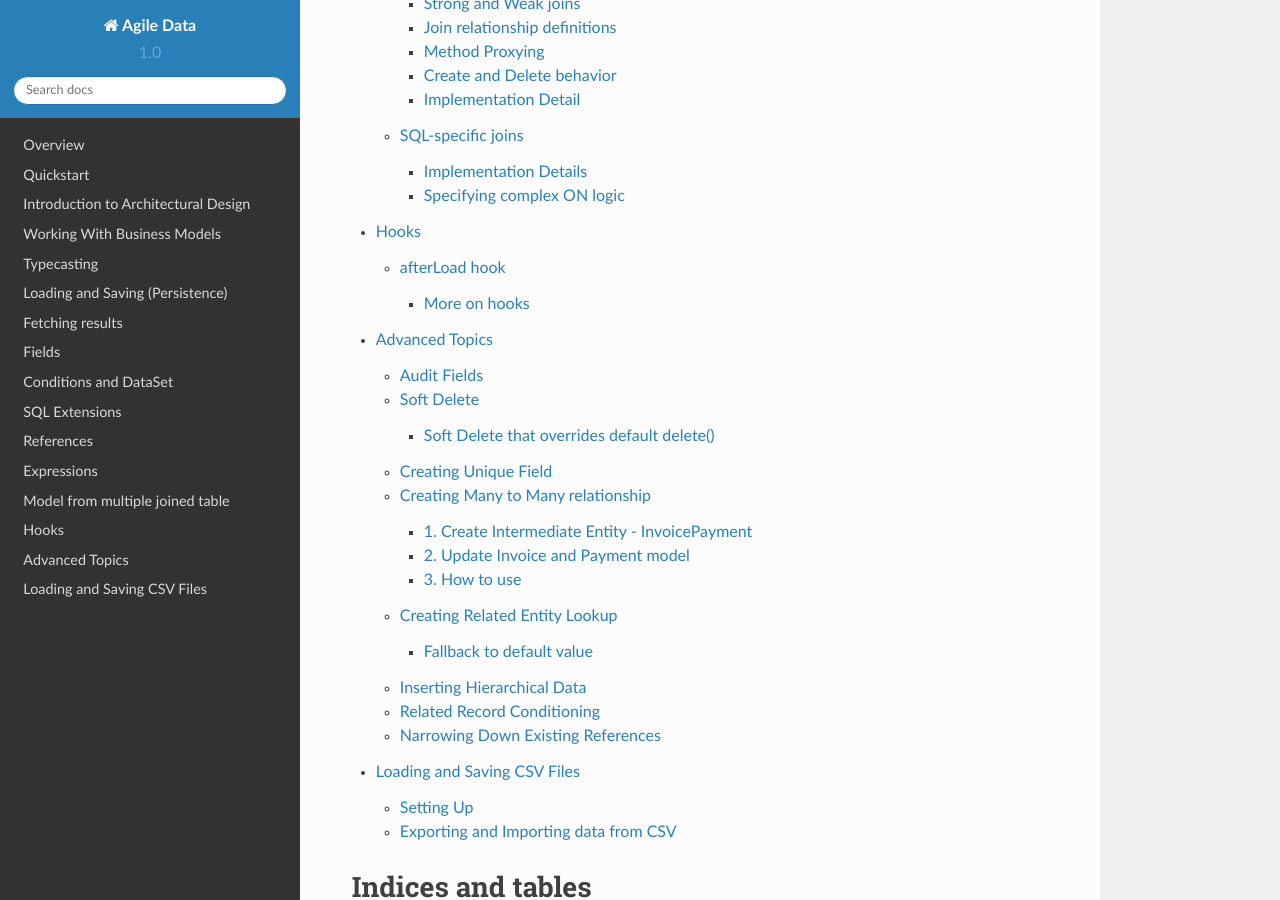
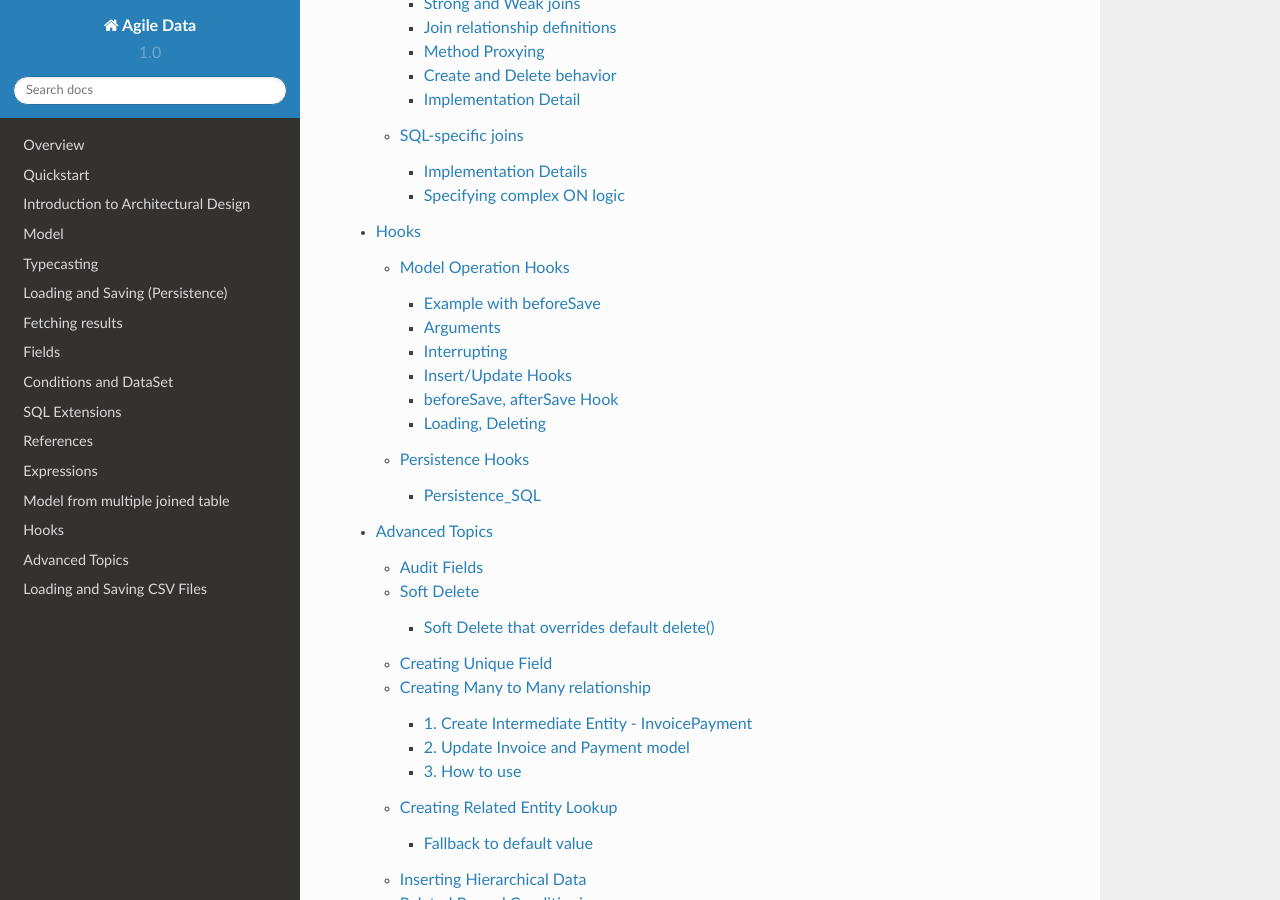
Before and after one commit to atk4/data, a Sphinx documentation site: the page built from docs/index.rst, in a window 1280 px wide and 900 px high, scrolled down 4992 px. Built offline with Sphinx 7.4.7 and the Read the Docs theme 2.0.0, drawn with Linux system fonts in a browser that asks for light colours; pages that are not in the unit, such as notebooks, are missing from menus; part of the change alters nothing that is shown; some of the changed text lies outside the part shown.

Commit message:
add documentation

```diff
--- a/docs/hooks.rst
+++ b/docs/hooks.rst
@@ -4,44 +4,173 @@
 Hooks
 =====
 
-.. php:class:: Model
+Hook is a mechanism for adding callbacks. The core features of Hook sub-system
+(explained in detail here http://agile-core.readthedocs.io/en/develop/hook.html)
+include:
 
-.. important::
+ - ability to define "spots" in PHP code, such as "beforeLoad".
+ - ability to add callbacks to be executed when PHP goes over the spot.
+ - prioritization of callbacks
+ - ability to pass arguments to callbacks
+ - ability to collect response from callbacks
+ - ability to break hooks (will stop any other hook execution)
 
-Please never use ``$this`` inside your hook to refer to the model. The model
-is always passed as a first argument. If you ever use ``$this`` then your
-model will perform very weirdly when cloned::
+:php:ref:`Model` implements hook trait and defines various hooks which will allow
+you to execute code before or after various operations, such as save, load etc.
+
+Model Operation Hooks
+=====================
+
+All of model operations (adding, updating, loading and deleting) have
+two hooks - one that executes before operation and another that executes
+after.
+
+Those hooks are database-agnostic, so regardless where you save your
+model data, your `beforeSave` hook will be triggered.
+
+If database has transaction support, then hooks will be executed while
+inside the same transaction:
+
+ - begin transaction
+ - beforeSave
+ - actual save
+ - reload (see :php:attr:`Model::_reload_after_save`)
+ - afterSave
+ - commit
+
+if your afterSave hook creates exception, then the entire opperation will be rolled back.
+
+Example with beforeSave
+-----------------------
+
+The next code snippet demonstrates a basic usage of a `beforeSave` hook. This one
+will update field values just before record is saved::
 
     $m->addHook('beforeSave', function($m) {
-        $this['name'] = 'John';  // WRONG!
-        $m['surname'] = 'Smith'; // GOOD
+        $m['name'] = strtoupper($m['name']);
+        $m['surname'] = strtoupper($m['surname']);
     });
 
-    $m->insert([]);
-    // Will save into DB:  ['surname'=>'Smith'];
+    $m->insert(['name'=>'John', 'surname'=>'Smith']);
 
-    echo $m['name'];   // Will contain 'John', which it shouldn't
-                       // because insert() is not supposed to affect active record
+    // Will save into DB:  ['name'=>'JOHN', 'surname'=>'SMITH'];
 
-afterLoad hook
---------------
-You can return false from afterLoad hook to prevent yielding of particular data rows.
+Arguments
+---------
 
-Use it like this::
+When you define a callback, then you'll receive reference to model from all the hooks.
+It's important that you use this argument instead of $this to perform operation, otherwise
+you can run into problems with cloned models.
 
-$model->addHook('afterLoad', function ($m) {
-    if ($m['date'] < $m->date_from) {
-        $m->breakHook(false); // will not yield such data row
-    }
-    // otherwise yields data row
-});
+Callbacks does non expect anything to be returned, but you can modify fields of the
+model.
 
-Also this approach can be used to prevent data row to be loaded. If you return false
+Interrupting
+------------
+
+You can also break all "before" hooks which will result in cancellation of the original action::
+
+    $m->breakHook(false);
+
+If you break beforeSave, then the save operation will not take place, although model will assume
+the operation was successful.
+
+You can also berak beforeLoad hook which can be used to skip rows::
+
+    $model->addHook('afterLoad', function ($m) {
+        if ($m['date'] < $m->date_from) {
+            $m->breakHook(false); // will not yield such data row
+        }
+        // otherwise yields data row
+    });
+
+This will also prevent data from being loaded. If you return false
 from afterLoad hook, then record which we just loaded will be instantly unloaded.
-This can be helpful in some cases.
+This can be helpful in some cases, although you should still use :php:meth:`Model::addCondition`
+where possible as it is much more efficient.
 
+Insert/Update Hooks
+-------------------
 
-More on hooks
-===========
+Insert/Update are triggered from inside save() method but are based on current state of
+:php:meth:`Model::loaded`:
 
-Coming soon
+ - beforeInsert($m, &$data) (creating new records only)
+ - afterInsert($m, $id)
+ - beforeUpdate($m, &$data) (updating existing records only. Not executed if model is not dirty)
+ - afterUpdate($m)
+
+The $data argument will contain array of actual data (field=>value) to be saved, which you can
+use to withdraw certain fields from actually being saved into the database (by unsetting it's value).
+
+afterInsert will receive either $id of new record or null if model couldn't procude ID field. Also,
+afterInsert is actually called before :php:meth:`Model::_reload_after_save` reloading is done.
+
+beforeSave, afterSave Hook
+--------------------------
+
+A good place to hook is beforeSave as it will be fired when adding new records or
+modifying existing ones:
+
+ - beforeSave($m) (saving existing or new records. Not executed if model is not dirty)
+ - afterSave($m) (same as above)
+
+You might consider "save" to be a higher level hook, as beforeSave is called pretty
+early on during saving the record and afterSave is caled at the very end of save.
+
+You may actually drop validation exception inside save, insert or update hooks::
+
+    $m->addHook('beforeSave', function($m) {
+        if ($m['name'] = 'Yagi') {
+            throw new \atk4\data\ValidationException(['name'=>"We don't serve like you"]);
+        }
+    });
+
+Loading, Deleting
+-----------------
+
+Those are relatively simple hooks:
+
+ - beforeLoad($m, $id) ($m will be unloaded). Break for custom load or skip.
+ - afterLoad($m). ($m will contain data). Break to unload and skip.
+
+For the deletion it's pretty similar:
+
+ - beforeDelete($m, $id). Unload and Break to preserve record.
+ - afterDelete($m, $id).
+
+A good place to clean-up delete related records would be inside afterDelete, although
+if your database consistency requires those related records to be cleaned up first, use
+beforeDelete instead.
+
+Persistence Hooks
+=================
+
+Persistence has a few spots which it actually executes through $model->hook(), so
+depending on where you save the data, there are some more hooks available.
+
+Persistence_SQL
+---------------
+
+Those hooks can be used to affect queries before they are executed. None of these
+are breakable:
+
+ - beforeUpdateQuery($m, $dsql_query)
+ - afterUpdateQuery($m, $statement). Executed before retrieving data.
+ - beforeInsertQUery($m, $dsql_query)
+ - afterInsertQuery($m, $statement). Executed before retrieving data.
+
+The delete has only "before" hook:
+
+ - beforeDeleteQuery($m, $dsql_query)
+
+Finally for queries there are several hooks:
+
+ - initSelectQuery($m, $query, $type). Add more stuff to all queries generated
+   by "action". The type could be:
+    - "count"
+    - "update"
+    - "delete"
+    - "select"
+    - "field"
+    - "fx" or "fx0"
--- a/docs/model.rst
+++ b/docs/model.rst
@@ -1,9 +1,9 @@
 
 .. _Model:
 
-============================
-Working With Business Models
-============================
+=====
+Model
+=====
 
 .. note:: This documentation needs to be reworked to be easier to read!
 
```
